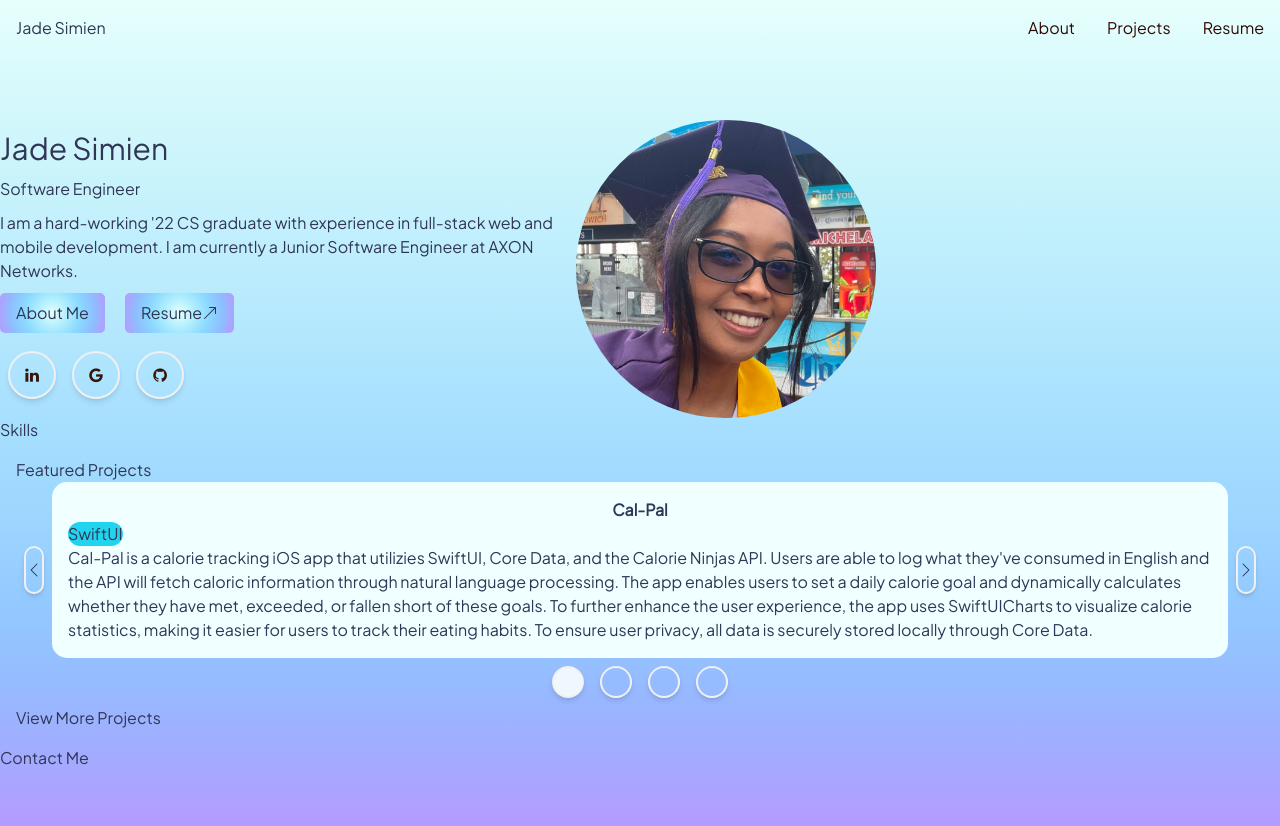
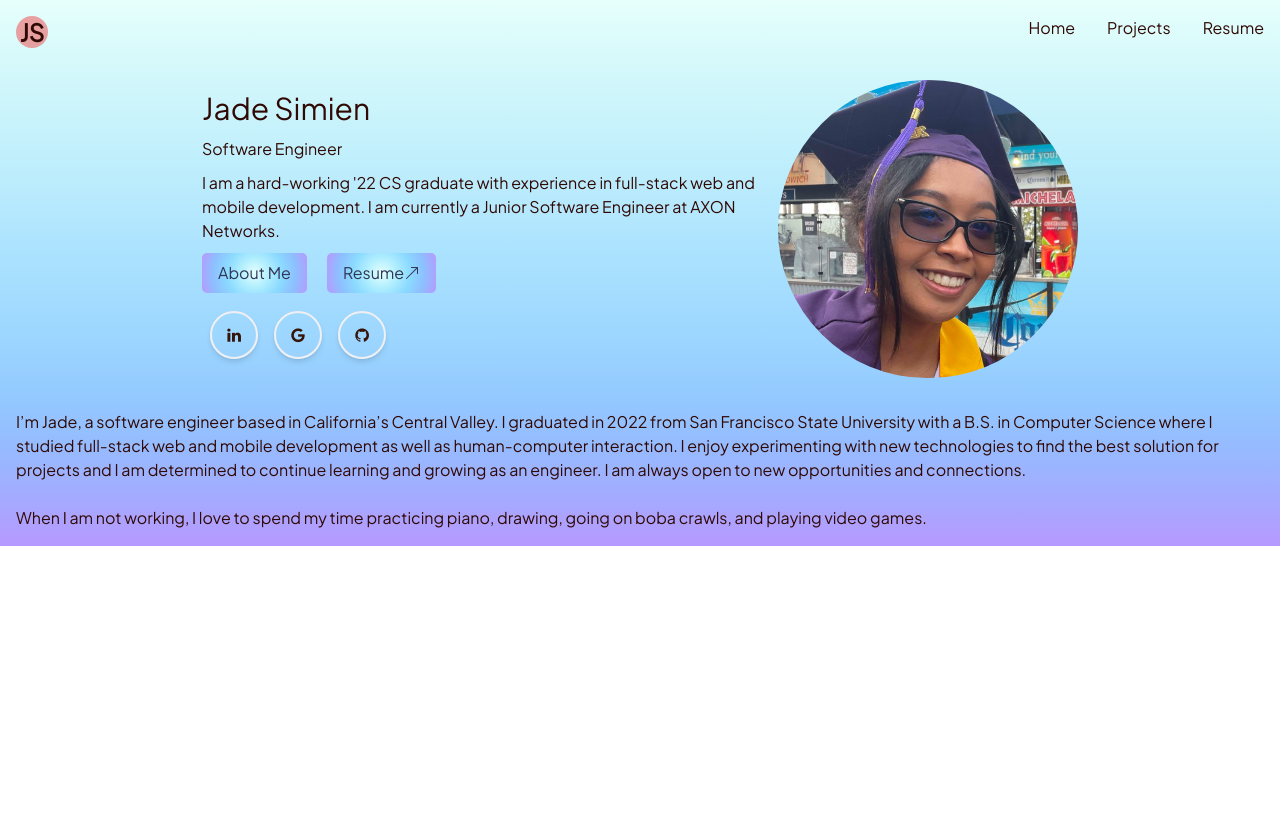
Before and after one commit to JadeS01/portfolio, a SvelteKit app in the folder portfolio/: page / in a window 1280 px wide. Shown: the top 826 px of the page. After the commit the page ends 800 px from the top, so only its background shows below. Built offline with nearby package versions, Linux system fonts and the light colour scheme.

Commit message:
moved bio

```diff
--- a/portfolio/src/lib/components/Card/index.svelte
+++ b/portfolio/src/lib/components/Card/index.svelte
@@ -7,9 +7,6 @@
 	export let borderRadius: string = '0';
 </script>
 
-<div
-	class={clazz}
-	style="background-color: {backgroundColor}; padding: {padding}; border-radius: {borderRadius}; margin: {margin}"
->
+<div class={clazz}>
 	<slot />
 </div>
--- a/portfolio/src/lib/components/Navbar.svelte
+++ b/portfolio/src/lib/components/Navbar.svelte
@@ -4,12 +4,16 @@
 
 <div class="mx-4 py-4">
 	<nav class="flex flex-row justify-between">
-		<span>
-			<h1><a href="/">Jade Simien</a></h1>
-		</span>
+		<div
+			class="bg-red-500 bg-opacity-50 rounded-full w-[2rem] h-[2rem] flex justify-center text-center align-middle"
+		>
+			<Typography size="2xl" weight="bold">
+				<a href="/">JS</a>
+			</Typography>
+		</div>
 		<div class="flex flex-row justify-between gap-x-8">
 			<Typography>
-				<a href="/about">About</a>
+				<a href="/">Home</a>
 			</Typography>
 
 			<Typography>
--- a/portfolio/src/lib/components/Typography/index.svelte
+++ b/portfolio/src/lib/components/Typography/index.svelte
@@ -3,6 +3,7 @@
 		| 'xs'
 		| 'sm'
 		| 'base'
+		| 'md'
 		| 'lg'
 		| 'xl'
 		| '2xl'
@@ -23,6 +24,7 @@
 		'text-xs': size === 'xs',
 		'text-sm': size === 'sm',
 		'text-base': size === 'base',
+		'text-md': size === 'md',
 		'text-lg': size === 'lg',
 		'text-xl': size === 'xl',
 		'text-2xl': size === '2xl',
--- a/portfolio/src/routes/+layout.svelte
+++ b/portfolio/src/routes/+layout.svelte
@@ -6,7 +6,7 @@
 
 <main>
 	<Navbar />
-	<div style="padding: 4rem 0;">
+	<div>
 		<slot />
 	</div>
 	<!-- <Footer /> -->
--- a/portfolio/src/routes/+page.svelte
+++ b/portfolio/src/routes/+page.svelte
@@ -2,9 +2,86 @@
 	import Card from '../lib/components/Card/index.svelte';
 	import Carousel from '../lib/components/Carousel/index.svelte';
 	import ArrowUpRight from '../lib/components/Svgs/ArrowUpRight.svelte';
+	import Typography from '../lib/components/Typography/index.svelte';
 </script>
 
-<div class="root">
+<Card class="flex justify-center items-center p-4">
+	<div class="sm:flex flex-row-reverse">
+		<div class="centerContent">
+			<img
+				src="/Screen Shot 2023-02-19 at 9.16.02 PM.png"
+				alt="Jade"
+				class="rounded-full"
+				height="300px"
+				width="300px"
+			/>
+		</div>
+		<div class="max-w-xl flex flex-col min-w-min justify-evenly">
+			<Typography size="3xl" class="text-center sm:text-start">
+				Jade Simien
+			</Typography>
+			<Typography size="md" class="text-center sm:text-start"
+				>Software Engineer</Typography
+			>
+			<Typography weight="light">
+				I am a hard-working '22 CS graduate with experience in full-stack web
+				and mobile development. I am currently a Junior Software Engineer at
+				AXON Networks.
+			</Typography>
+			<div
+				class="flex flex-row gap-5 justify-center align-middle sm:justify-start sm:align-top"
+			>
+				<button class="navigateButton hover">
+					<a href="/about">About Me</a>
+				</button>
+				<button class="navigateButton hover flex flex-row items-center">
+					<a href="/resume">Resume</a>
+					<ArrowUpRight />
+				</button>
+			</div>
+			<div
+				class="flex flex-row justify-center align-middle sm:justify-start sm:align-top"
+			>
+				<div class="icon-border border-ocean-primary shadow-md">
+					<!-- svelte-ignore a11y-missing-content -->
+					<a
+						href="https://www.linkedin.com/in/jade-simien-b30516207"
+						class="fa fa-linkedin"
+					/>
+				</div>
+				<div class="icon-border border-ocean-primary shadow-md">
+					<!-- svelte-ignore a11y-missing-content -->
+					<a href="mailto:jadecsimien@gmail.com" class="fa fa-google" />
+				</div>
+
+				<div class="icon-border border-ocean-primary shadow-md">
+					<!-- svelte-ignore a11y-missing-content -->
+					<a href="https://github.com/JadeS01" class="fa fa-github" />
+				</div>
+			</div>
+		</div>
+	</div>
+</Card>
+<Card class="p-4">
+	<div>
+		<Typography>
+			I’m Jade, a software engineer based in California’s Central Valley. I
+			graduated in 2022 from San Francisco State University with a B.S. in
+			Computer Science where I studied full-stack web and mobile development as
+			well as human-computer interaction. I enjoy experimenting with new
+			technologies to find the best solution for projects and I am determined to
+			continue learning and growing as an engineer. I am always open to new
+			opportunities and connections.
+		</Typography>
+		<br />
+		<Typography>
+			When I am not working, I love to spend my time practicing piano, drawing,
+			going on boba crawls, and playing video games.
+		</Typography>
+	</div>
+</Card>
+
+<!-- <div class="root">
 	<Card class="flex items-center justify-between">
 		<div class="sm:flex flex-row-reverse">
 			<div class="centerContent">
@@ -39,19 +116,19 @@
 					class="flex flex-row justify-center align-middle sm:justify-start sm:align-top"
 				>
 					<div class="icon-border border-ocean-primary shadow-md">
-						<!-- svelte-ignore a11y-missing-content -->
+						svelte-ignore a11y-missing-content
 						<a
 							href="https://www.linkedin.com/in/jade-simien-b30516207"
 							class="fa fa-linkedin"
 						/>
 					</div>
 					<div class="icon-border border-ocean-primary shadow-md">
-						<!-- svelte-ignore a11y-missing-content -->
+						svelte-ignore a11y-missing-content
 						<a href="mailto:jadecsimien@gmail.com" class="fa fa-google" />
 					</div>
 
 					<div class="icon-border border-ocean-primary shadow-md">
-						<!-- svelte-ignore a11y-missing-content -->
+						svelte-ignore a11y-missing-content
 						<a href="https://github.com/JadeS01" class="fa fa-github" />
 					</div>
 				</div>
@@ -65,8 +142,7 @@
 		<a href="/projects">View More Projects</a>
 	</Card>
 	<div class="contact">Contact Me</div>
-</div>
-
+</div> -->
 <style>
 	.centerContent {
 		display: flex;
```
Also changed, not shown: portfolio/src/routes/about/+page.svelte (deleted, +0 -43 lines).
